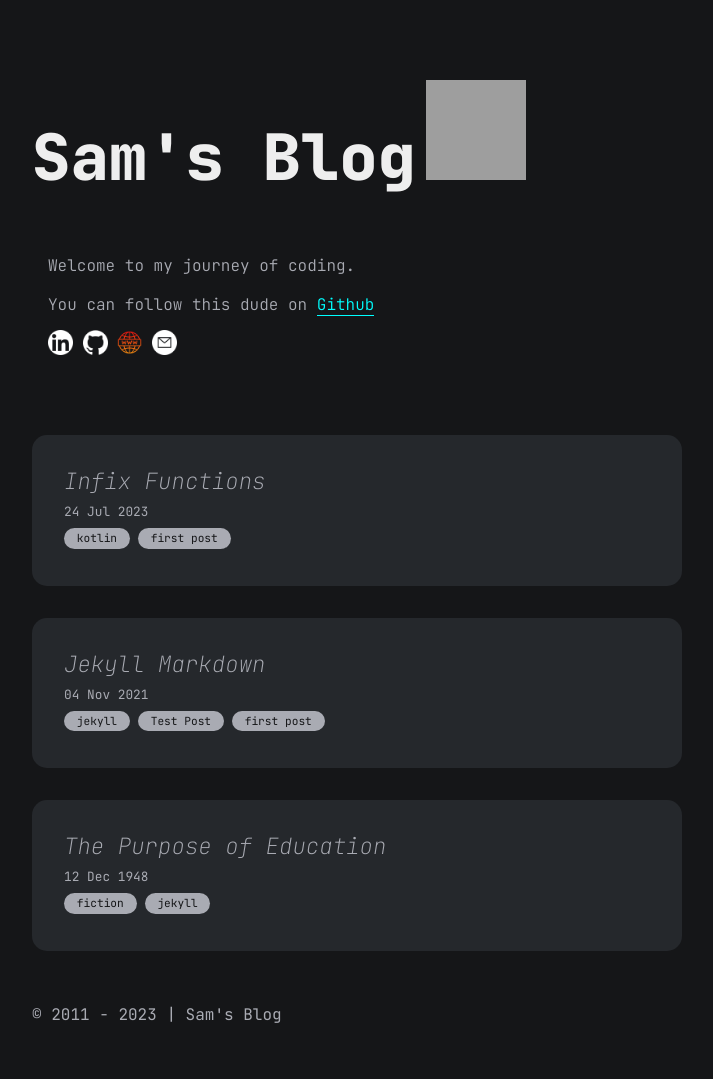
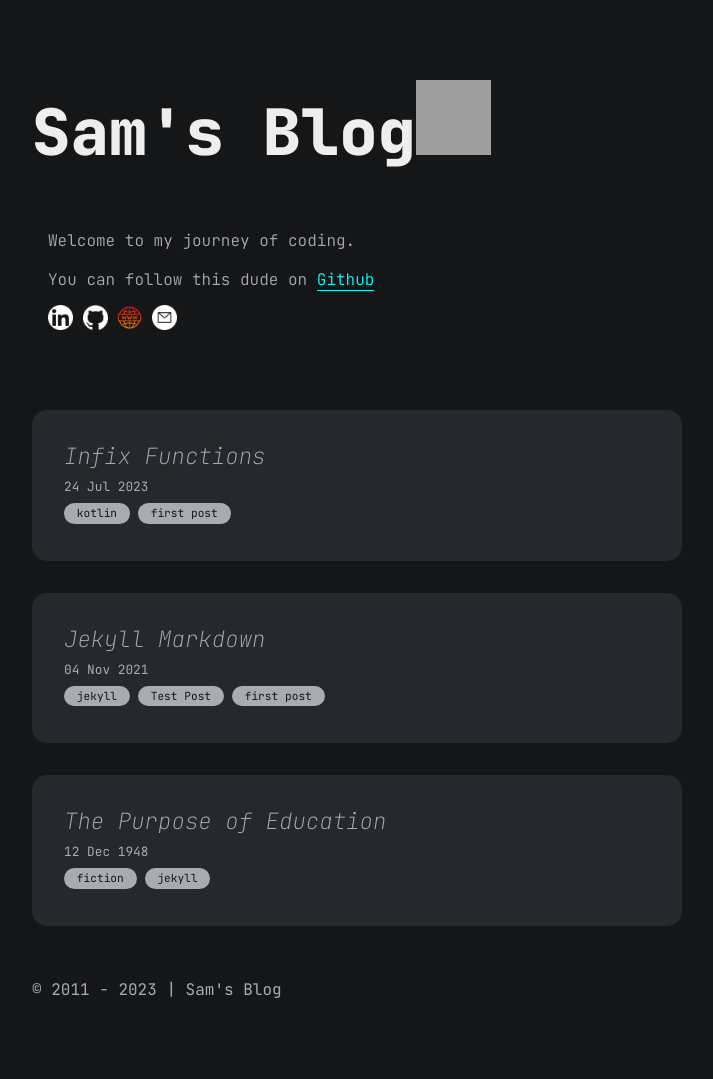
Before and after one commit to samet-byte/samet-byte.github.io, a Jekyll site: the page built from index.md, in a window 1280 px wide. Shown: the whole page, without its empty margins (283-996 px from the left). Built offline with Jekyll 4.4.1, drawn with Linux system fonts in a browser that asks for light colours; after the commit the page ends 1054 px from its top, so only the background shows below that; grey boxes are pictures that could not be loaded.

Commit message:
Update header.html

```diff
--- a/_includes/header.html
+++ b/_includes/header.html
@@ -1,6 +1,5 @@
 <header>
-  <a class="site-title" href="{{site.baseurl}}/ ">{{site.title}}</a>
-  <img class="logo" src="https://sdk.bitmoji.com/render/panel/10223302-100025018093_7-s5-v1.png?transparent=1&palette=1&scale=2" width="100" height="100" alt="logo" />
+  <a class="site-title" href="{{site.baseurl}}/ ">{{site.title}}</a><img class="logo" src="https://sdk.bitmoji.com/render/panel/10223302-100025018093_7-s5-v1.png?transparent=1&palette=1&scale=2" width="75" height="75" alt="logo" />
   <link rel = "icon" href =
   "https://sdk.bitmoji.com/me/sticker/1V4oJlZKBZVEMUZIqrkpkyATyVeig0bGqzyNqTVZDdeV~zJVLPvWzA/20053964.png?p=dD1wO3Y9cG9wdWxhcjtsPXRyX1RS.v1&size=thumbnail"
           type = "image/x-icon">
```
